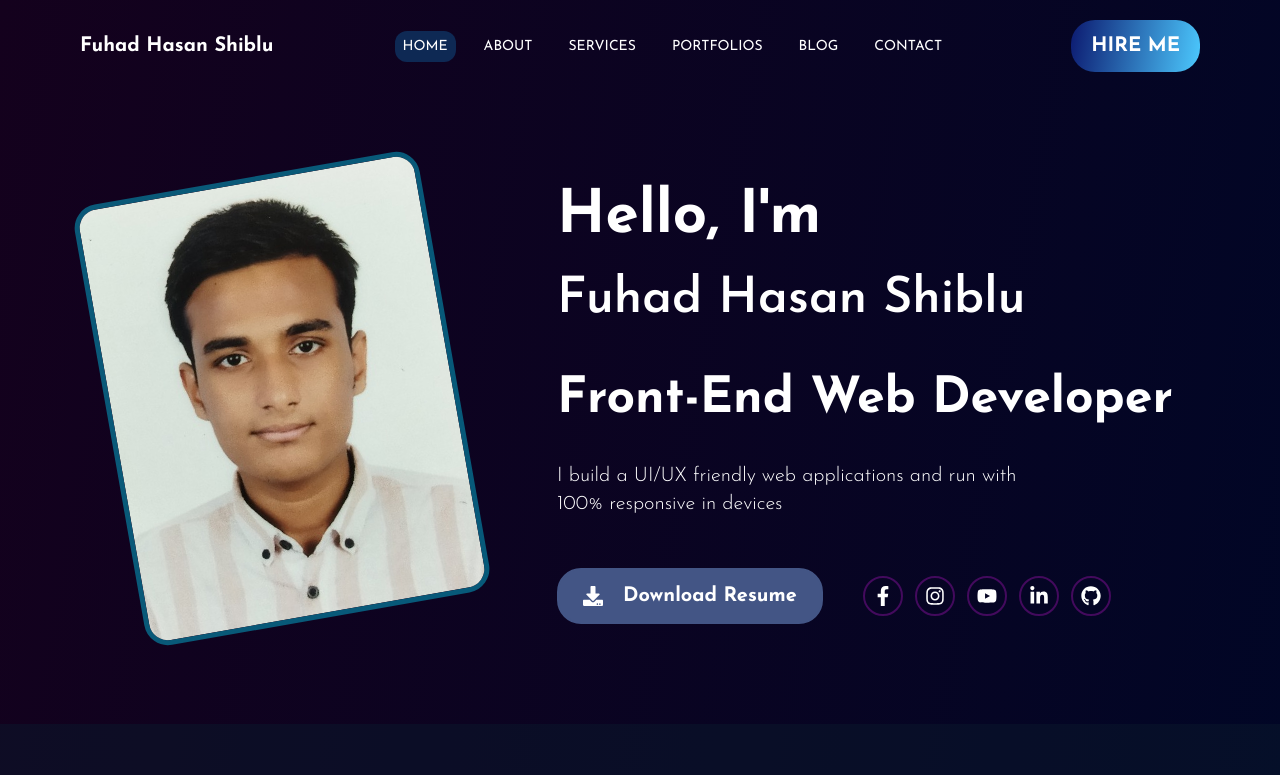
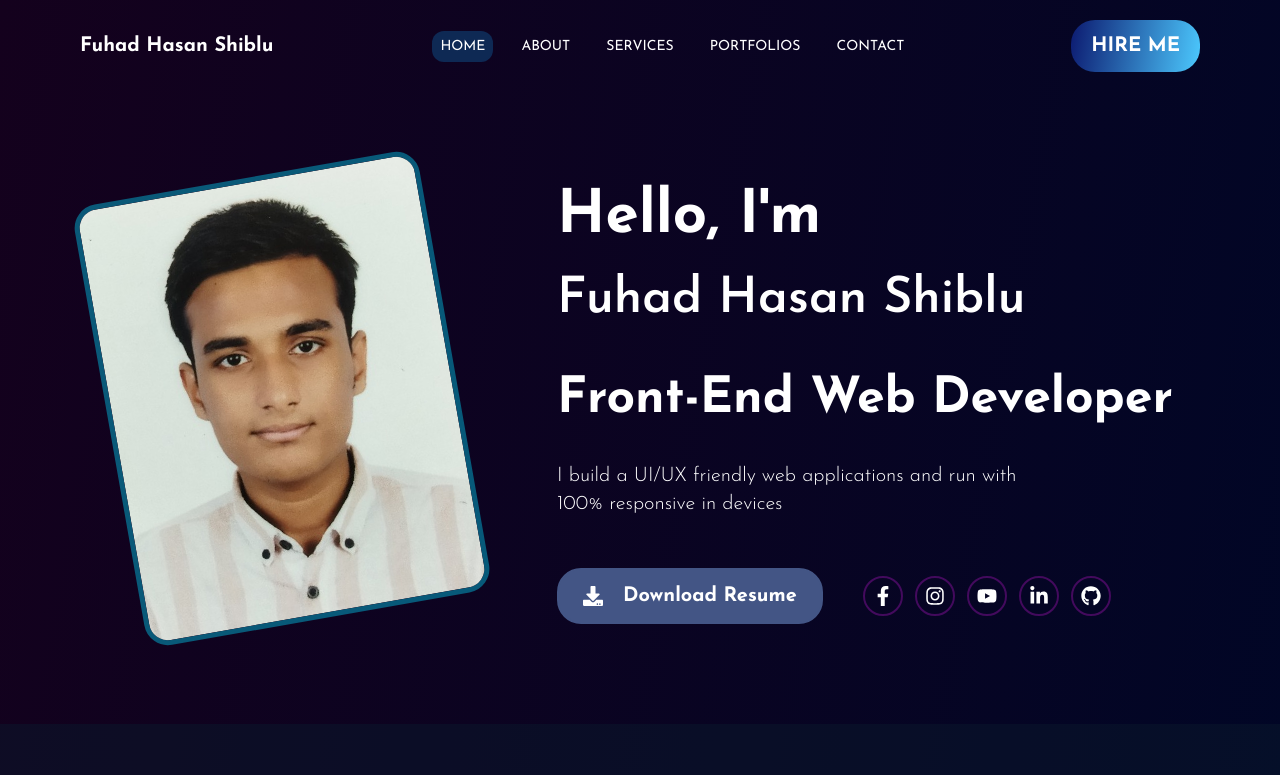
Before and after one commit to fuhad-shiblu/MyPortfolioWebsite, a React (Vite) app: page / in a window 1280 px wide. Shown: the top 775 px of the page. Built offline with nearby package versions, Linux system fonts and the light colour scheme.

Commit message:
remove blog page

```diff
--- a/src/App.jsx
+++ b/src/App.jsx
@@ -5,7 +5,6 @@ import Home from './assets/Pages/Home'
 import About from './assets/Pages/About'
 import Services from './assets/Pages/Services'
 import Portfolios from './assets/Pages/Portfolios'
-import Blogs from './assets/Pages/Blogs'
 import Contact from './assets/Pages/Contact'
 import Error404 from './assets/Pages/Error404'
 import Skills from './assets/Pages/Skills'
@@ -21,7 +20,6 @@ function App() {
           <Route path='/services' element={<Services/>}/>
           <Route path='/portfolios' element={<Portfolios/>}/>
           <Route path='/skills' element={<Skills/>}/>
-          <Route path='/blogs' element={<Blogs/>}/>
           <Route path='/contact' element={<Contact/>}/>
         </Route>
       </Route>
--- a/src/assets/Components/Navbar/Navbar.jsx
+++ b/src/assets/Components/Navbar/Navbar.jsx
@@ -11,13 +11,12 @@ const Navbar = () => {
   return (
     <>
     <div className="w-full px-1 py-2 bg-[#4477CE] fixed bottom-0 z-10 block md:hidden">
-        <ul className='flex items-center justify-between px-1'>
+        <ul className='flex items-center justify-between px-5'>
             <li><NavLink to={'/'} className={({ isActive }) => isActive ? "text-[10px] text-white font-normal uppercase p-2 bg-[#0E2954] rounded-xl flex flex-col items-center gap-2" : "text-[10px] text-white font-normal uppercase p-2 hover:bg-[#0E2954] rounded-xl transition-all flex flex-col items-center gap-2"}><FaHome className='text-xl'/>home</NavLink></li>
             <li><NavLink to={'/about'} className={({ isActive }) => isActive ? "text-[10px] text-white font-normal uppercase p-2 bg-[#0E2954] rounded-xl flex flex-col items-center gap-2" : "text-[10px] text-white font-normal uppercase p-2 hover:bg-[#0E2954] rounded-xl transition-all flex flex-col items-center gap-2"}><FaUser className='text-xl'/>about</NavLink></li>
             <li><NavLink to={'/services'} className={({ isActive }) => isActive ? "text-[10px] text-white font-normal uppercase p-2 bg-[#0E2954] rounded-xl flex flex-col items-center gap-2" : "text-[10px] text-white font-normal uppercase p-2 hover:bg-[#0E2954] rounded-xl transition-all flex flex-col items-center gap-2"}><FaServicestack className='text-xl'/>services</NavLink></li>
             <li><NavLink to={'/portfolios'} className={({ isActive }) => isActive ? "text-[10px] text-white font-normal uppercase p-2 bg-[#0E2954] rounded-xl flex flex-col items-center gap-2" : "text-[10px] text-white font-normal uppercase p-2 hover:bg-[#0E2954] rounded-xl transition-all flex flex-col items-center gap-2"}><FaProjectDiagram className='text-xl'/>portfolios</NavLink></li>
             <li><NavLink to={'/contact'} className={({ isActive }) => isActive ? "text-[10px] text-white font-normal uppercase p-2 bg-[#0E2954] rounded-xl flex flex-col items-center gap-2" : "text-[10px] text-white font-normal uppercase p-2 hover:bg-[#0E2954] rounded-xl transition-all flex flex-col items-center gap-2"}><FaHeadphones className='text-xl'/>contact</NavLink></li>
-            <li><NavLink to={'/blogs'} className={({ isActive }) => isActive ? "text-[10px] text-white font-normal uppercase p-2 bg-[#0E2954] rounded-xl flex flex-col items-center gap-2" : "text-[10px] text-white font-normal uppercase p-2 hover:bg-[#0E2954] rounded-xl transition-all flex flex-col items-center gap-2"}><FaBlog className='text-xl'/>blog</NavLink></li>
         </ul>
     </div>
       <div className="container m-auto">
@@ -29,7 +28,6 @@ const Navbar = () => {
                 <li><NavLink to={'/about'} className={({ isActive }) => isActive ? "text-sm text-white font-normal uppercase p-2 bg-[#0E2954] rounded-xl" : "text-sm text-white font-normal uppercase p-2 hover:bg-[#0E2954] rounded-xl transition-all"}>about</NavLink></li>
                 <li><NavLink to={'/services'} className={({ isActive }) => isActive ? "text-sm text-white font-normal uppercase p-2 bg-[#0E2954] rounded-xl" : "text-sm text-white font-normal uppercase p-2 hover:bg-[#0E2954] rounded-xl transition-all"}>services</NavLink></li>
                 <li><NavLink to={'/portfolios'} className={({ isActive }) => isActive ? "text-sm text-white font-normal uppercase p-2 bg-[#0E2954] rounded-xl" : "text-sm text-white font-normal uppercase p-2 hover:bg-[#0E2954] rounded-xl transition-all"}>portfolios</NavLink></li>
-                <li><NavLink to={'/blogs'} className={({ isActive }) => isActive ? "text-sm text-white font-normal uppercase p-2 bg-[#0E2954] rounded-xl" : "text-sm text-white font-normal uppercase p-2 hover:bg-[#0E2954] rounded-xl transition-all"}>blog</NavLink></li>
                 <li><NavLink to={'/contact'} className={({ isActive }) => isActive ? "text-sm text-white font-normal uppercase p-2 bg-[#0E2954] rounded-xl" : "text-sm text-white font-normal uppercase p-2 hover:bg-[#0E2954] rounded-xl transition-all"}>contact</NavLink></li>
             </ul>
             <Link className='fuhadShiblu_hireMe text-xl text-white uppercase px-5 py-3 font-bold rounded-3xl active:scale-[1.1] transition-all hover:opacity-[0.5] hidden md:block' to={'/contact'}>hire me</Link>
```
Also changed, not shown: src/assets/Pages/Blogs.jsx (deleted, +0 -10 lines).
